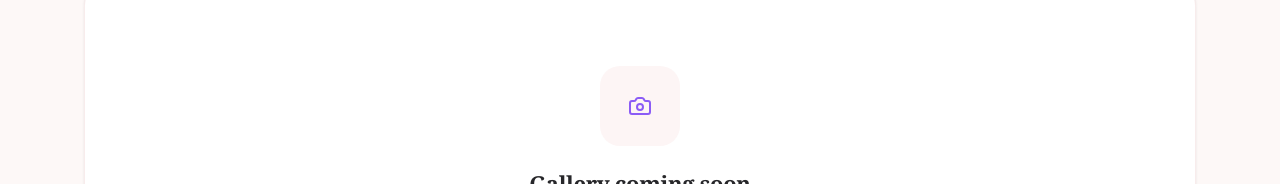
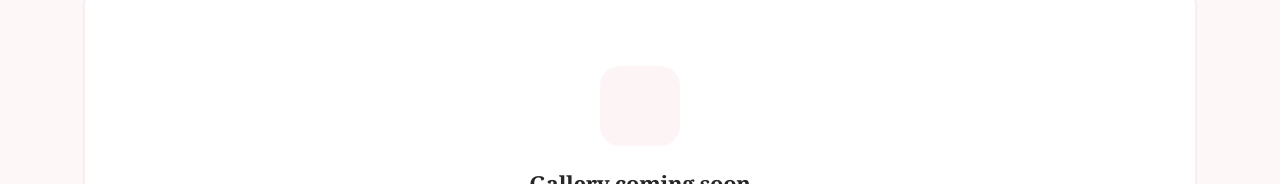
Before and after one commit to elsieok/elsietheexplorer, a Next.js app: page /photography in a window 1280 px wide. Shown: the part 248-432 px from the top of the page. Built offline with nearby package versions, Linux system fonts and the light colour scheme.

Commit message:
Update page.js

```diff
--- a/app/photography/page.js
+++ b/app/photography/page.js
@@ -93,7 +93,7 @@ export default function PhotographyPage() {
               fontSize: '2.25rem',
             }}
           >
-            <Camera color="#8b5cf6" />
+            <Camera color="#var(--brand-500)" />
           </div>
           <h2
             style={{
```
